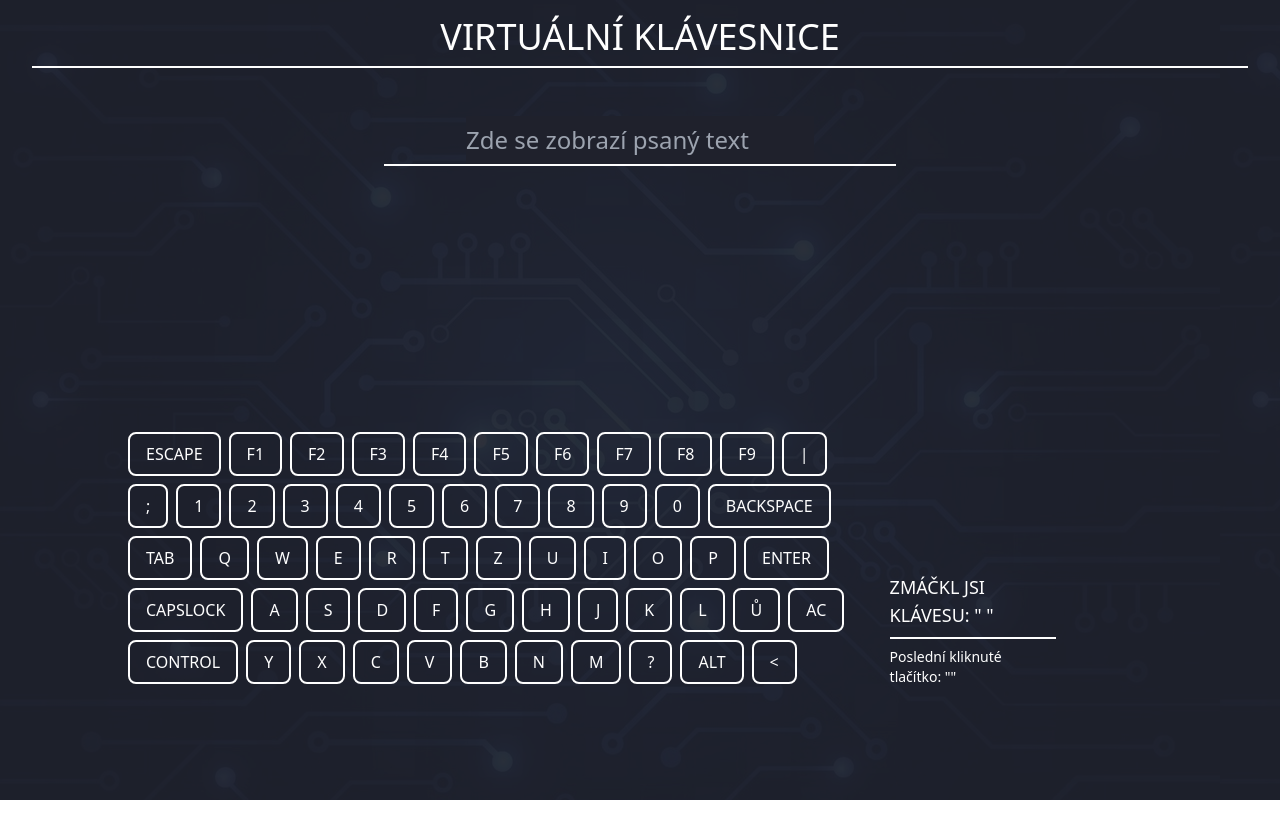
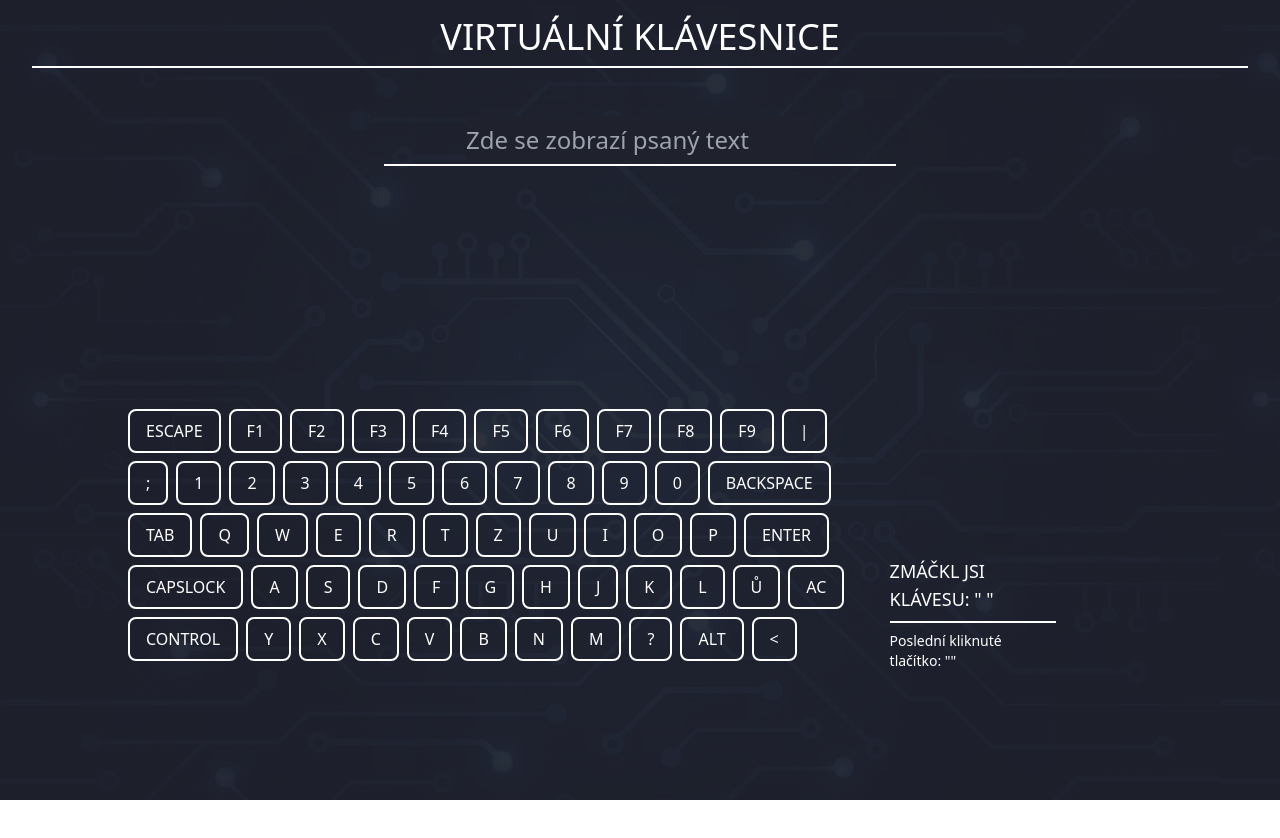
Before and after one commit to OndrejLosensky/virtual-keyboard, a React (Create React App) app: page / in a window 1280 px wide. Shown: the top 838 px of the page. Built offline with nearby package versions, Linux system fonts and the light colour scheme; the HTML template or start-up script is replaced by a standard one.

Commit message:
změna padding-top

```diff
--- a/src/keyboard/Keyboard.js
+++ b/src/keyboard/Keyboard.js
@@ -52,7 +52,7 @@ const Keyboard = () => {
             <InputKeyboard/>
 
 
-                <div className="flex justify-start h-screen tablet:pt-8 tablet:px-16 laptop:px-32 laptop:pt-16 bigScreen:px-80 bigScreen:pt-32 items-center ">
+                <div className="flex justify-start h-screen tablet:pt-4 tablet:px-16 laptop:px-32 laptop:pt-8 bigScreen:px-80 bigScreen:pt-16 items-center ">
                     <div className=" h-[45%] w-[65%] flex flex-col gap-2 " >
                         {/* Vrchní řada znaků ESC - F9*/}
                         <div className="flex flex-row gap-2">
```
